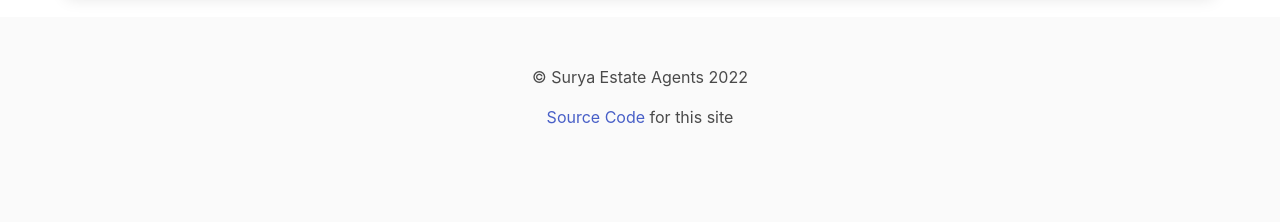
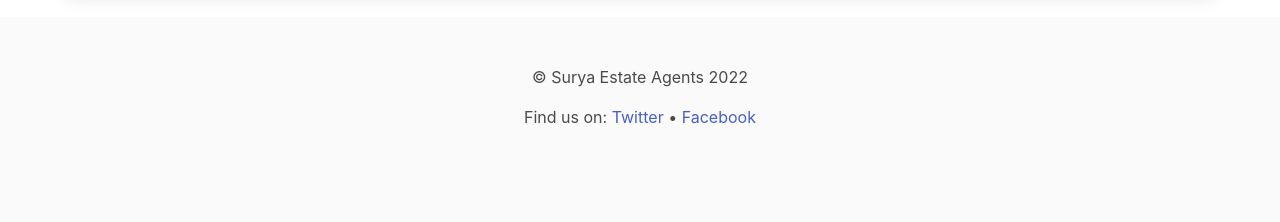
Before and after one commit to solcol/surya, a Jekyll site: the page built from index.html, in a window 1280 px wide. Shown: the part 1334-1556 px from the top of the page. Built offline with Jekyll 4.4.1, drawn with Linux system fonts in a browser that asks for light colours.

Commit message:
replace source link with socials

```diff
--- a/_layouts/default.html
+++ b/_layouts/default.html
@@ -1,5 +1,9 @@
 <!DOCTYPE html>
 <html lang="en">
+
+<!--
+    {{ site.time }}
+ -->
 
 <head>
     <meta charset="UTF-8">
@@ -90,7 +94,7 @@
     <footer class="footer">
         <div class="content has-text-centered">
             <p>&copy; Surya Estate Agents 2022</p>
-            <p><a href="https://github.com/itsmeimtom/solcol-real-estate">Source Code</a> for this site</p>
+            <p>Find us on: <a href="https://twitter.com">Twitter</a> &bull; <a href="https://facebook.com">Facebook</a></p>
         </div>
     </footer>
 
```
